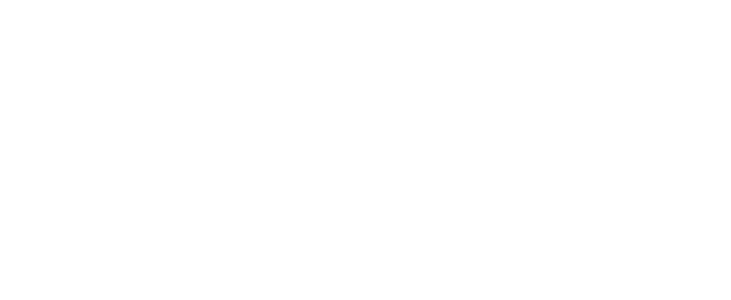
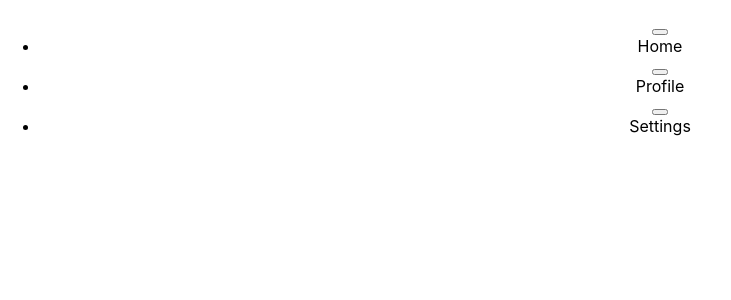
Before and after one commit to krishnash1355/react_projects, a React (Create React App) app: page / in a window 1280 px wide. Shown: the top 300 px of the page, without its empty margins (0-731 px from the left). Built offline with nearby package versions, Linux system fonts and the light colour scheme.

Commit message:
Tree View Component

```diff
--- a/src/App.js
+++ b/src/App.js
@@ -1,9 +1,13 @@
 import "./App.css";
 import Accordion from "./Components/accordian";
+import data from "./Components/accordian/data";
 import ImageSlider from "./Components/image-slider";
+import LoadMoreData from "./Components/load-more-data";
 import AddMoreData from "./Components/load-more-data";
 import RandomColor from "./Components/random-color";
 import Star from "./Components/star_rating";
+import TreeView from "./Components/tree-view";
+import menus from "./Components/tree-view/data";
 
 function App() {
   return (
@@ -23,9 +27,11 @@
         limit={"10"}
       /> */}
 
-      {/* Load more products component */}
-      {/* <LoadMoreData/> */}
+      {/* Load more products component  */}
+      {/* /* <LoadMoreData/> */}
 
+      {/* Tree View Component/ Menu UI component/ Recursive Menu Component */}
+      <TreeView menus={menus}></TreeView>
     </div>
   );
 }
--- a/src/Components/star_rating/index.jsx
+++ b/src/Components/star_rating/index.jsx
@@ -22,7 +22,6 @@
     <div className="star-rating">
       {[...Array(noOfStars)].map((_, index) => {
         index += 1;
-
         return (
           <FaStar
             key={index}
--- /dev/null
+++ b/src/Components/tree-view/data.js
@@ -0,0 +1,60 @@
+export const menus = [
+    {
+      label: "Home",
+      to: "/",
+    },
+    {
+      label: "Profile",
+      to: "/profile",
+      children: [
+        {
+          label: "Details",
+          to: "details",
+          children: [
+            {
+              label: "Location",
+              to: "location",
+              children: [
+                {
+                  label: "City",
+                  to: "city",
+                },
+              ],
+            },
+          ],
+        },
+      ],
+    },
+    {
+      label: "Settings",
+      to: "/settings",
+      children: [
+        {
+          label: "Account",
+          to: "account",
+        },
+        {
+          label: "Security",
+          to: "security",
+          children: [
+            {
+              label: "Login",
+              to: "login",
+            },
+            {
+              label: "Register",
+              to: "register",
+              children : [
+                  {
+                      label : 'Random data',
+                      to : ''
+                  }
+              ]
+            },
+          ],
+        },
+      ],
+    },
+  ];
+
+  export default menus;
--- /dev/null
+++ b/src/Components/tree-view/index.jsx
@@ -0,0 +1,9 @@
+import MenuList from "./menu-list"
+
+export default function TreeView({menus=[]}){
+    console.log(menus);
+    return (
+    <div className="tree-view-container">
+        <MenuList list={menus}></MenuList>
+    </div>)
+}
--- /dev/null
+++ b/src/Components/tree-view/menu-item.js
@@ -0,0 +1,14 @@
+import MenuList from "./menu-list";
+
+export default function MenuItem({ item, count }) {
+  return (
+    <li>
+      {item.label}
+      {count && item.children && item.children.length ? (
+        <ul>
+          <MenuList list={item.children}></MenuList>
+        </ul>
+      ) : null}
+    </li>
+  );
+}
--- /dev/null
+++ b/src/Components/tree-view/menu-list.jsx
@@ -0,0 +1,31 @@
+import MenuItem from "./menu-item";
+import { useState } from "react";
+
+export default function MenuList({ list = [] }) {
+  console.log(list);
+  const [count, setCount] = useState([]);
+  function countCheck(index) {
+    console.log(count);
+    const curr = count.indexOf(index);
+    if (curr !== -1) setCount((prev) => prev.filter((item) => item !== index));
+    else setCount([...count, index]);
+  }
+
+  return (
+    <ul className="menu-list-container">
+      {list && list.length
+        ? list.map((listItem, index) => {
+            return (
+              <div>
+                <button onClick={() => countCheck(index)}></button>
+                <MenuItem
+                  item={listItem}
+                  count={count.indexOf(index) !== -1 ? 1 : 0}
+                ></MenuItem>
+              </div>
+            );
+          })
+        : null}
+    </ul>
+  );
+}
```
Also changed, not shown: src/Components/tree-view/styles.css (added).
